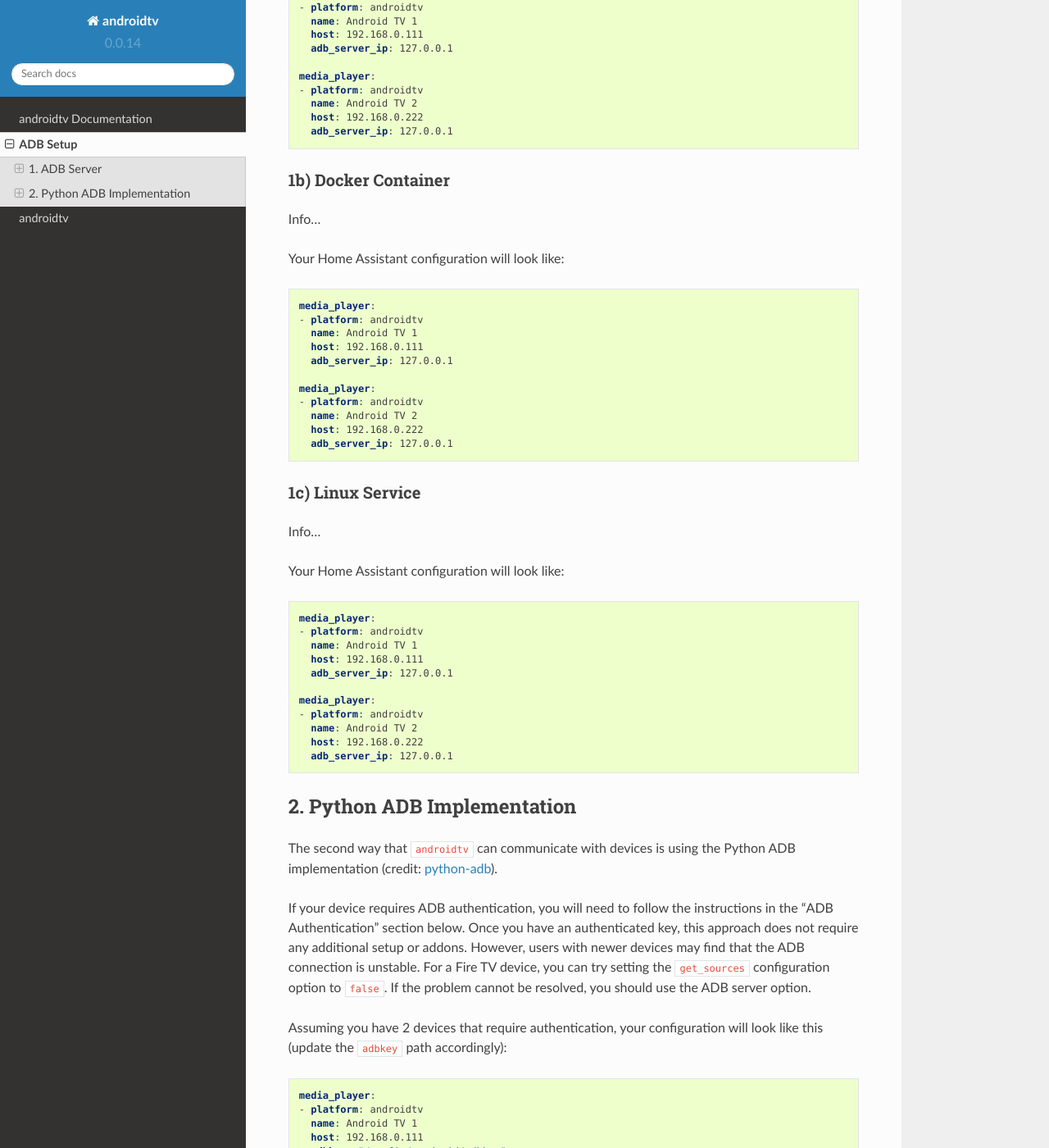
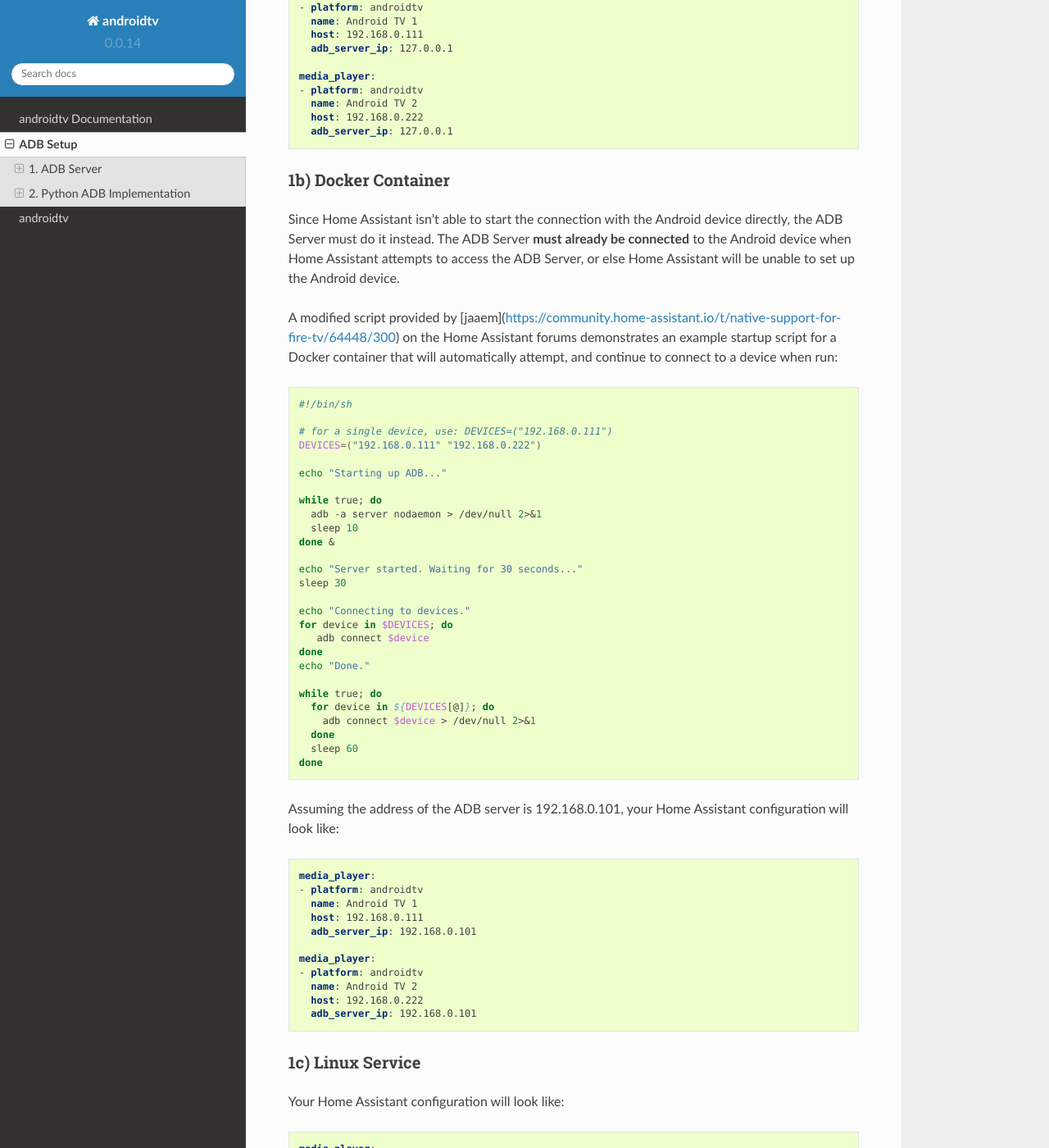
Before and after one commit to JeffLIrion/python-androidtv, a Sphinx documentation site: the page built from docs/source/adb_setup.rst, in a window 1280 px wide and 1400 px high, scrolled down 910 px. Shown: the whole window at 82% size. Built offline with Sphinx 7.4.7 and the Read the Docs theme 2.0.0, drawn with Linux system fonts in a browser that asks for light colours.

Commit message:
Add generic information on Docker (#33)
* Add generic information on Docker

* Connect to 2 devices in setup script

* Change '$DEVICES' to '${DEVICES[@]}'

* Minor edit

```diff
--- a/docs/source/adb_setup.rst
+++ b/docs/source/adb_setup.rst
@@ -50,10 +50,42 @@ Your Home Assistant configuration will look like:
 1b) Docker Container
 ********************
 
-Info...
+Since Home Assistant isn't able to start the connection with the Android device directly, the ADB Server must do it instead. The ADB Server **must already be connected** to the Android device when Home Assistant attempts to access the ADB Server, or else Home Assistant will be unable to set up the Android device.
+
+A modified script provided by [jaaem](https://community.home-assistant.io/t/native-support-for-fire-tv/64448/300) on the Home Assistant forums demonstrates an example startup script for a Docker container that will automatically attempt, and continue to connect to a device when run:
+
+.. code-block:: sh
+
+   #!/bin/sh
+
+   # for a single device, use: DEVICES=("192.168.0.111")
+   DEVICES=("192.168.0.111" "192.168.0.222")
+
+   echo "Starting up ADB..."
+
+   while true; do
+     adb -a server nodaemon > /dev/null 2>&1
+     sleep 10
+   done &
+
+   echo "Server started. Waiting for 30 seconds..."
+   sleep 30
+
+   echo "Connecting to devices."
+   for device in $DEVICES; do
+      adb connect $device
+   done
+   echo "Done."
+
+   while true; do
+     for device in ${DEVICES[@]}; do
+       adb connect $device > /dev/null 2>&1
+     done
+     sleep 60
+   done
 
 
-Your Home Assistant configuration will look like:
+Assuming the address of the ADB server is 192.168.0.101, your Home Assistant configuration will look like:
 
 .. code-block:: yaml
 
@@ -61,20 +93,17 @@ Your Home Assistant configuration will look like:
    - platform: androidtv
      name: Android TV 1
      host: 192.168.0.111
-     adb_server_ip: 127.0.0.1
+     adb_server_ip: 192.168.0.101
 
    media_player:
    - platform: androidtv
      name: Android TV 2
      host: 192.168.0.222
-     adb_server_ip: 127.0.0.1
+     adb_server_ip: 192.168.0.101
 
 
 1c) Linux Service
 *****************
-
-Info...
-
 
 Your Home Assistant configuration will look like:
 
```
